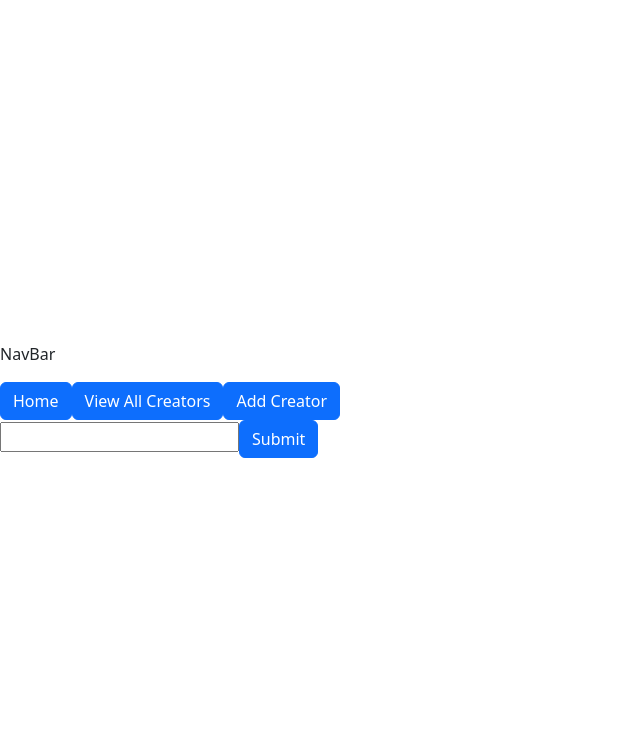
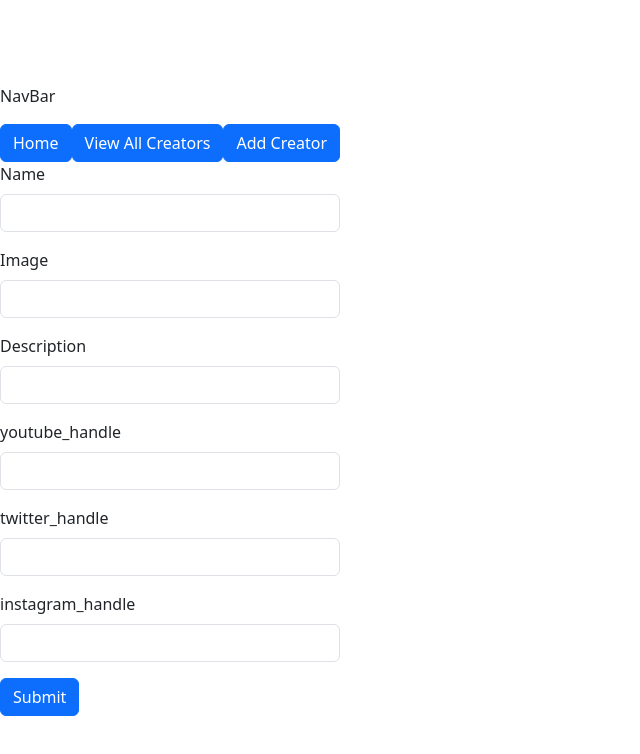
Before and after one commit to hardik9719/creator-verse, a React (Vite) app: page /new in a window 1280 px wide. Shown: the top 754 px of the page, without its empty margins (0-640 px from the left). Built offline with nearby package versions, Linux system fonts and the light colour scheme.

Commit message:
insert into DB

```diff
--- a/package.json
+++ b/package.json
@@ -14,6 +14,7 @@
     "bootstrap": "^5.3.3",
     "react": "^18.3.1",
     "react-dom": "^18.3.1",
+    "react-hook-form": "^7.52.2",
     "react-router-dom": "^6.26.1"
   },
   "devDependencies": {
--- a/src/components/pages/AddCreator.tsx
+++ b/src/components/pages/AddCreator.tsx
@@ -1,16 +1,127 @@
+import { FieldValues, useForm } from "react-hook-form";
+import { Creator } from "../../App";
+import supabase from "../../services/supabaseClient";
 import { useNavigate } from "react-router-dom";
+export const AddCreator = () => {
+  const navigate = useNavigate();
+  const {
+    register,
+    formState: { errors },
+    handleSubmit,
+  } = useForm<Creator>();
+  const onSubmit = async (data: FieldValues) => {
+    const { error } = await supabase.from("creator").insert(data as Creator);
+    if (error) throw new Error(error.message);
+    console.log("Sucesss");
 
-export const AddCreator = () => {
-    const navigate = useNavigate();
+    navigate("/creators");
+  };
+
   return (
-    <form onSubmit={(event)=>{
-        event.preventDefault();
-        navigate("/");
-    }}>
-
-        <input type="text" name="" id="" />
-        <button className="btn btn-primary" type="submit">Submit</button>
-
+    <form onSubmit={handleSubmit(onSubmit)}>
+      <div className="mb-3">
+        <label htmlFor="name" className="form-label">
+          Name
+        </label>
+        <input
+          {...register("name", {
+            required: "Name is required",
+          })}
+          id="name"
+          type="text"
+          className="form-control"
+        />
+        {errors.name && (
+          <p className="text text-danger">{errors.name.message}</p>
+        )}
+      </div>
+      <div className="mb-3">
+        <label htmlFor="image" className="form-label">
+          Image
+        </label>
+        <input
+          {...register("image", {
+            required: "Image Url is required and in the format: https://...",
+            pattern: {
+              value: /^https:\/\/.*/,
+              message: "format: https://... is required",
+            },
+          })}
+          id="image"
+          type="url"
+          className="form-control"
+        />
+        {errors.image && (
+          <p className="text text-danger">{errors.image.message}</p>
+        )}
+      </div>
+      <div className="mb-3">
+        <label htmlFor="description" className="form-label">
+          Description
+        </label>
+        <input
+          {...register("description", {
+            required: "description is required .",
+          })}
+          id="description"
+          type="text"
+          className="form-control"
+        />
+        {errors.description && (
+          <p className="text text-danger">{errors.description.message}</p>
+        )}
+      </div>
+      <div className="mb-3">
+        <label htmlFor="youtube_handle" className="form-label">
+          youtube_handle
+        </label>
+        <input
+          {...register("youtube_handle", {
+            required: "Handle is required ",
+          })}
+          id="youtube_handle"
+          type="text"
+          className="form-control"
+        />
+        {errors.youtube_handle && (
+          <p className="text text-danger">{errors.youtube_handle.message}</p>
+        )}
+      </div>
+      <div className="mb-3">
+        <label htmlFor="twitter_handle" className="form-label">
+          twitter_handle
+        </label>
+        <input
+          {...register("twitter_handle", {
+            required: "Handle is required ",
+          })}
+          id="twitter_handle"
+          type="text"
+          className="form-control"
+        />
+        {errors.twitter_handle && (
+          <p className="text text-danger">{errors.twitter_handle.message}</p>
+        )}
+      </div>
+      <div className="mb-3">
+        <label htmlFor="instagram_handle" className="form-label">
+          instagram_handle
+        </label>
+        <input
+          {...register("instagram_handle", {
+            required: "Handle is required ",
+          })}
+          id="instagram_handle"
+          type="text"
+          className="form-control"
+        />
+        {errors.instagram_handle && (
+          <p className="text text-danger">{errors.instagram_handle.message}</p>
+        )}
+      </div>
+      <button className="btn btn-primary" type="submit">
+        Submit
+      </button>
     </form>
-  )
-}
+  );
+};
--- a/src/components/pages/CreatorDetailPage.tsx
+++ b/src/components/pages/CreatorDetailPage.tsx
@@ -1,34 +1,54 @@
 import { PostgrestResponse } from "@supabase/supabase-js";
 import { useEffect, useState } from "react";
-import { useParams } from "react-router-dom"
+import { Link, useLocation, useParams } from "react-router-dom";
 import supabase from "../../services/supabaseClient";
 import { Creator } from "../../App";
 
 export const CreatorDetailPage = () => {
-    const params = useParams();
-    console.log(params);
-    const [creator,setCreator] = useState<Creator>();
-    // const [searchParams,setSearchParams ] = useSearchParams();
-    // const location = useLocation();
-    // console.log(location);
-    // const id = (searchParams.get('id'));
-    useEffect(() => {
-        getUsers();
-      }, []);
+  const params = useParams();
+  const location = useLocation();
+  const some = location.state?.some as Creator;
+    console.log(some);
 
-      async function getUsers() {
-        const { data }: PostgrestResponse<Creator> = await supabase
+  if (!some) {
+    return <div>No creator data available.</div>;
+  }
 
-          .from("creator")
-          .select("*")
-          .eq('id',params["id"])
-          .single()
-          ;
-        console.log(data);
+  const [creator, setCreator] = useState<Creator | null>();
+  useEffect(()=>{
+      setCreator(some);
 
-        // setCreator(data || undefined);
-      }
+  },[])
+//   useEffect(() => {
+//     getUsers();
+//   }, [params["id"]]);
+
+  async function getUsers() {
+    try {
+      const { data, error }: PostgrestResponse<Creator> = await supabase
+        .from("creator")
+        .select("*")
+        .eq("id", params["id"]);
+      //   console.log(data);
+
+      if (!data) throw error;
+
+      setCreator(data.at(0));
+    } catch (error) {
+      console.error("Error in getUsers:", error);
+    }
+  }
+  if (!creator) {
+    return <div>Loading...</div>; // Or some loading spinner
+  }
+
   return (
-    <div>CreatorDetailPage</div>
-  )
-}
+    <ul>
+      {/* <li>{creator.id}</li> */}
+      <Link to={`/creator/${creator.id}`}>{creator.name}</Link>
+      <li key={creator.name}>{creator.name}</li>
+      <li key={creator.image}>{creator.image}</li>
+      <li key={creator.description}>{creator.description}</li>
+    </ul>
+  );
+};
--- a/src/components/pages/CreatorListPage.tsx
+++ b/src/components/pages/CreatorListPage.tsx
@@ -1,6 +1,40 @@
+import { PostgrestResponse } from "@supabase/supabase-js";
+import { useState, useEffect } from "react";
+import { Link } from "react-router-dom";
+import { Creator } from "../../App";
+import supabase from "../../services/supabaseClient";
 
 export const CreatorListPage = () => {
-  return (
-    <div>CreatorListPage</div>
-  )
+    const [creators, setCreators] = useState<Creator[]>([]);
+
+    useEffect(() => {
+      getUsers();
+    }, []);
+
+    async function getUsers() {
+      const { data }: PostgrestResponse<Creator> = await supabase
+
+        .from("creator")
+        .select("*");
+      console.log(data);
+
+      setCreators(data || []);
+    }
+
+    return (
+     <>
+        {creators.map((creator) => (
+          <ul>
+            <Link to={{pathname:`/creator/${creator.id}`}} state={{some:creator}}>{creator.name}</Link>
+            <li key={creator.name}>{creator.name}</li>
+            <li key={creator.image}>{creator.image}</li>
+            <li key={creator.description}>{creator.description}</li>
+            <li key={creator.id}>{creator.url}</li>
+        </ul>
+        ))}
+      <p>
+        <Link to={"/creator"}>Creator</Link>
+      </p>
+      </>
+    );
 }
```
Also changed, not shown: src/App.tsx (+8 -7 lines), 1 other file (tests, documents, lock files or other folders).
